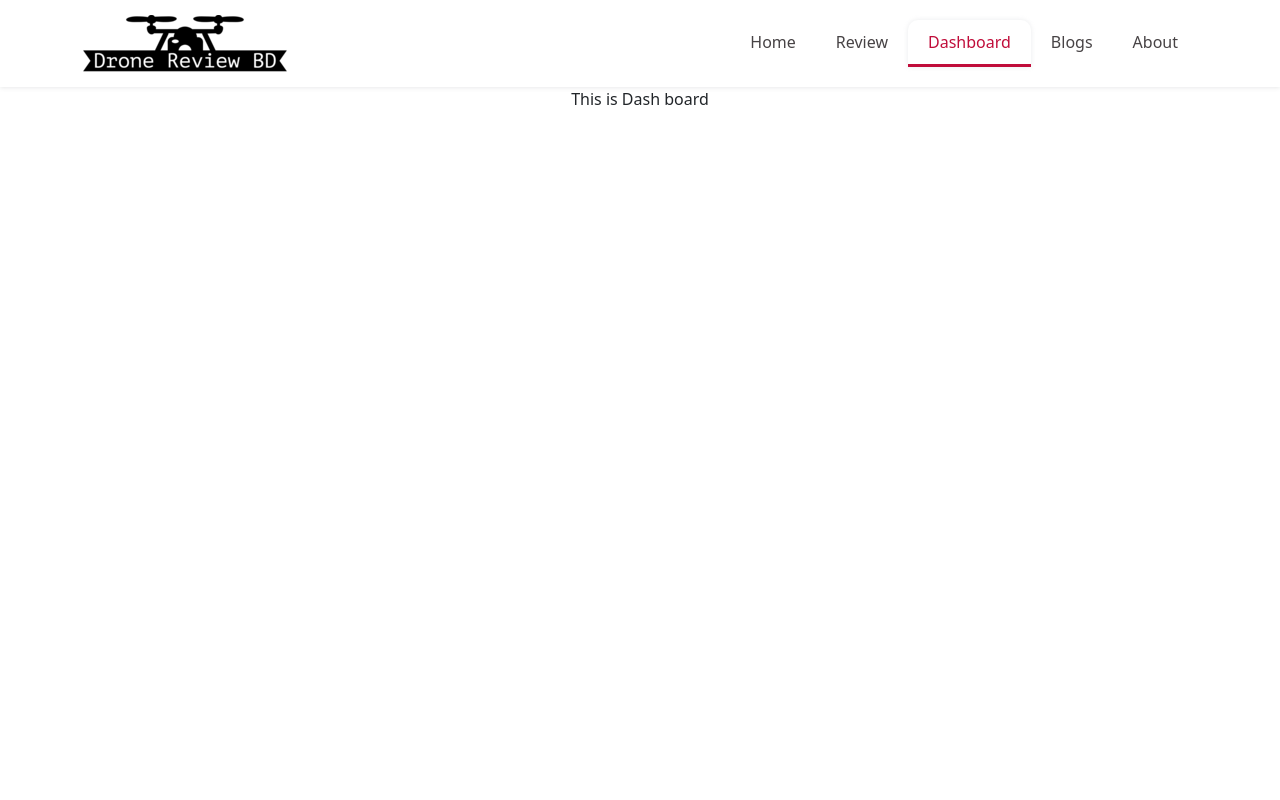
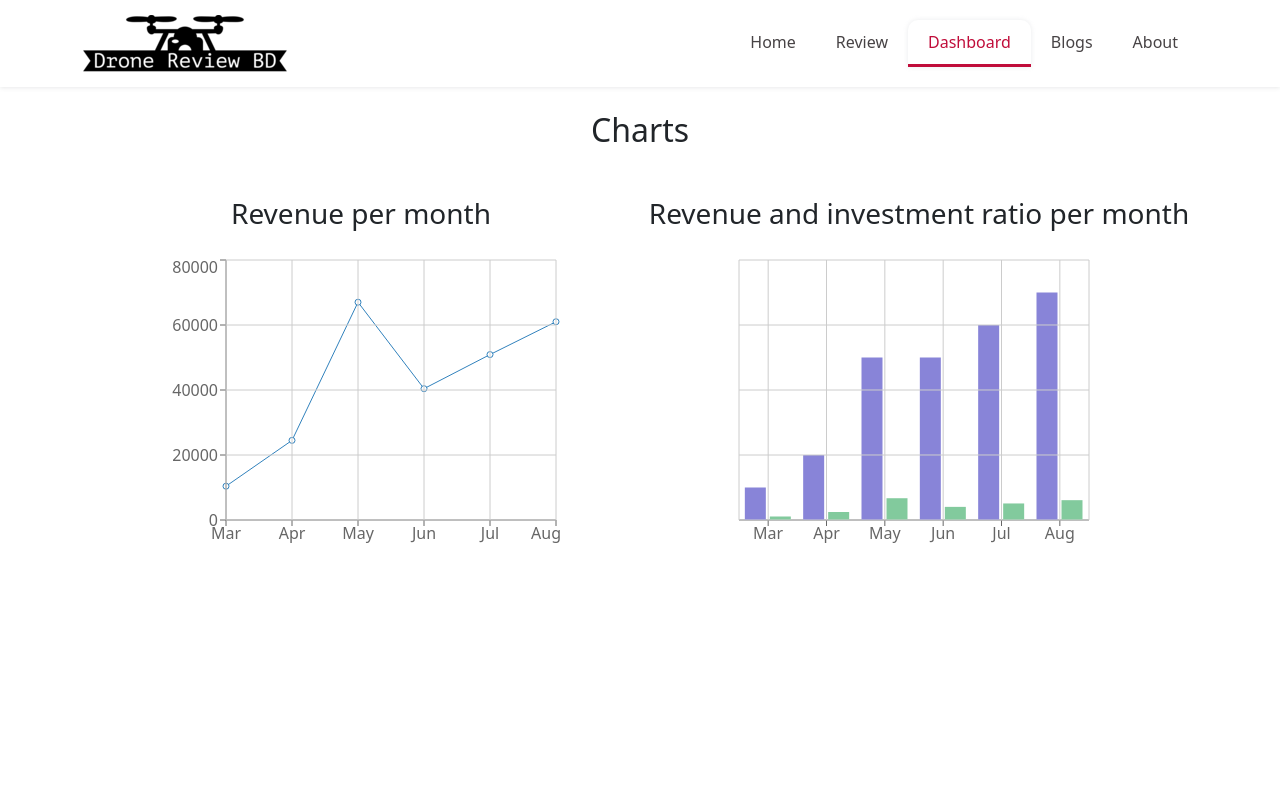
Before and after one commit to hasan-mohammad-bd/drone-review-bd, a React (Create React App) app: page /dashboard in a window 1280 px wide. Shown: the top 800 px of the page. Built offline with nearby package versions, Linux system fonts and the light colour scheme; a web font is replaced by a local one.

Commit message:
adding chert

```diff
--- a/package.json
+++ b/package.json
@@ -15,6 +15,7 @@
     "react-dom": "^18.0.0",
     "react-router-dom": "^6.3.0",
     "react-scripts": "5.0.0",
+    "recharts": "^2.1.9",
     "web-vitals": "^2.1.4"
   },
   "scripts": {
--- /dev/null
+++ b/public/data.json
@@ -0,0 +1,38 @@
+[
+    {
+        "month": "Mar",
+        "investment": 100000,
+        "sell": 241,
+        "revenue": 10401
+    },
+    {
+        "month": "Apr",
+        "investment": 200000,
+        "sell": 423,
+        "revenue": 24500
+    },
+    {
+        "month": "May",
+        "investment": 500000,
+        "sell": 726,
+        "revenue": 67010
+    },
+    {
+        "month": "Jun",
+        "investment": 500000,
+        "sell": 529,
+        "revenue": 40405
+    },
+    {
+        "month": "Jul",
+        "investment": 600000,
+        "sell": 601,
+        "revenue": 50900
+    },
+    {
+        "month": "Aug",
+        "investment": 700000,
+        "sell": 670,
+        "revenue": 61000
+    }
+]
--- a/src/App.js
+++ b/src/App.js
@@ -21,6 +21,7 @@ function App() {
         <Route path="/about" element={<About></About>}></Route>
         <Route path="*" element={<PageNotFound></PageNotFound>}></Route>
       </Routes>
+      <p className='py-2 text-center'>&copy; Drone Review BD</p>
     </div>
   );
 }
--- a/src/components/DashBoard/DashBoard.css
+++ b/src/components/DashBoard/DashBoard.css
@@ -0,0 +1,11 @@
+.charts {
+    display: grid;
+    grid-template-columns: repeat(2,1fr);
+    height: 100vh;
+}
+
+@media only screen and (max-width: 600px) {
+    .charts {
+      grid-template-columns: repeat(1, 1fr);
+    }
+  }
--- a/src/components/DashBoard/DashBoard.js
+++ b/src/components/DashBoard/DashBoard.js
@@ -1,12 +1,66 @@
-import React from 'react';
-import './DashBoard.css'
+import React, { useEffect, useState } from "react";
+import {
+  CartesianGrid,
+  Legend,
+  Line,
+  LineChart,
+  ResponsiveContainer,
+  Tooltip,
+  XAxis,
+  YAxis,
+  dataKey,
+  BarChart,
+  Bar,
+} from "recharts";
+import "./DashBoard.css";
 
 const DashBoard = () => {
-    return (
-        <div>
-            <p>This is Dash board</p>
+  const [data, setData] = useState([]);
+  console.log(data);
+  useEffect(() => {
+    fetch("data.json")
+      .then((res) => res.json())
+      .then((data) => setData(data));
+  }, []);
+
+  return (
+    <div>
+      <h2 className="py-4">Charts</h2>
+      <div className="charts container">
+        <div className="chart1">
+          <h3 className="py-3 text-center">Revenue per month</h3>
+          <LineChart className="mx-auto" width={400} height={300} data={data}>
+            <Line dataKey={"revenue"}></Line>
+            <YAxis></YAxis>
+            <XAxis dataKey={"month"}></XAxis>
+            <Tooltip></Tooltip>
+            <CartesianGrid></CartesianGrid>
+          </LineChart>
         </div>
-    );
+        <div className="chart2">
+        <h3 className="py-3 text-center">Revenue and investment ratio per month</h3>
+          <BarChart
+            className="mx-auto"
+            width={400}
+            height={300}
+            data={data}
+            margin={{
+              top: 5,
+              right: 30,
+              left: 20,
+              bottom: 5,
+            }}
+          >
+              <XAxis dataKey={"month"}></XAxis>
+              <Bar dataKey="investment" fill="#8884d8" />
+              <Bar dataKey="revenue" fill="#82ca9d" />
+              <Tooltip></Tooltip>
+              <CartesianGrid></CartesianGrid>
+          </BarChart>
+        </div>
+      </div>
+    </div>
+  );
 };
 
 export default DashBoard;
--- a/src/components/Review/Review.js
+++ b/src/components/Review/Review.js
@@ -1,17 +1,20 @@
-import React from 'react';
-import useReview from '../../Hook/useReview';
-import HomeReview from '../HomeReview/HomeReview';
-import './Review.css'
+import React from "react";
+import useReview from "../../Hook/useReview";
+import HomeReview from "../HomeReview/HomeReview";
+import "./Review.css";
 
 const Review = () => {
-    const [reviews, setReviews] = useReview()
-    return (
-        <div className='review-card-all'>
-            {
-                reviews.map(review => <HomeReview review={review} key={review.id}></HomeReview>)
-            }
-        </div>
-    );
+  const [reviews, setReviews] = useReview();
+  return (
+    <div className="container">
+      <h2 className="review-heading pt-5 pb-4">Customer Reviews</h2>
+      <div className="review-card-all">
+        {reviews.map((review) => (
+          <HomeReview review={review} key={review.id}></HomeReview>
+        ))}
+      </div>
+    </div>
+  );
 };
 
 export default Review;
```
Also changed, not shown: src/components/Chart/Chart.js (added, +11 -0 lines), src/components/Chart/Chart.css (added), 1 other file (tests, documents, lock files or other folders).
